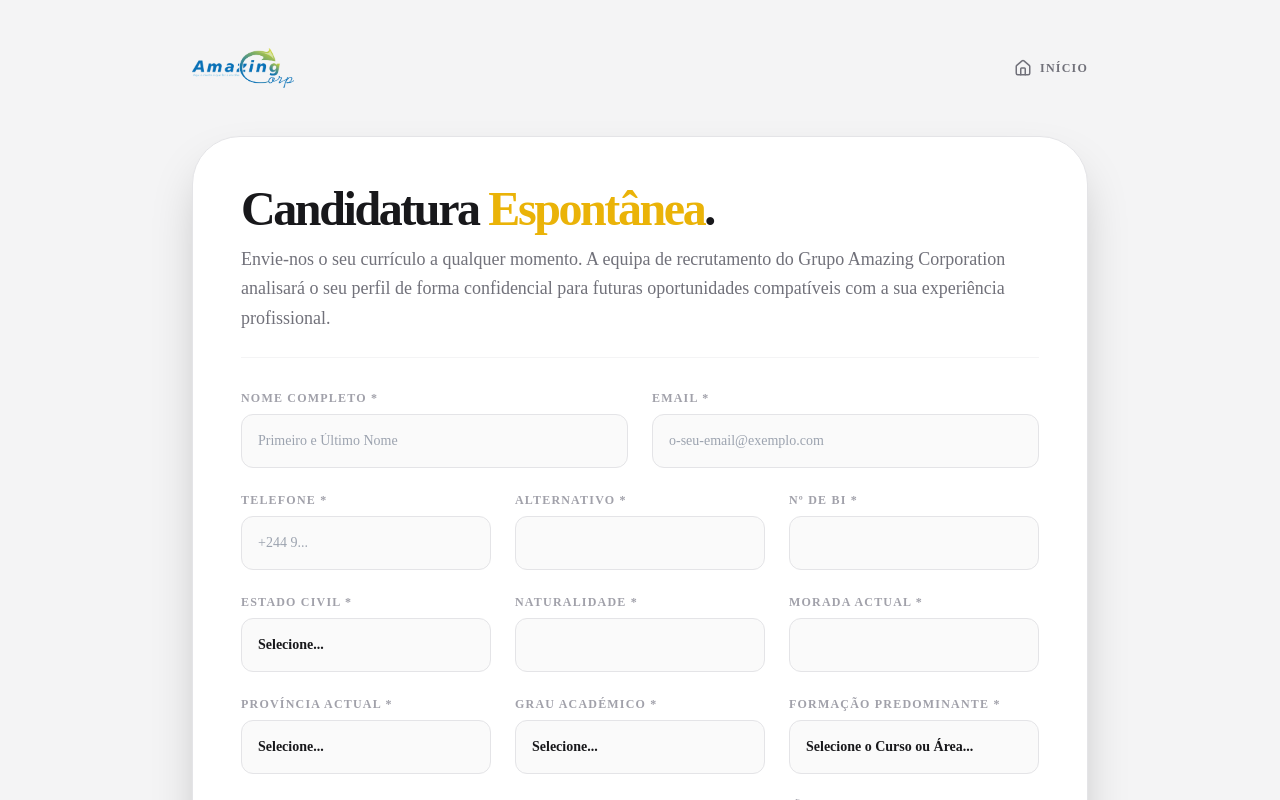
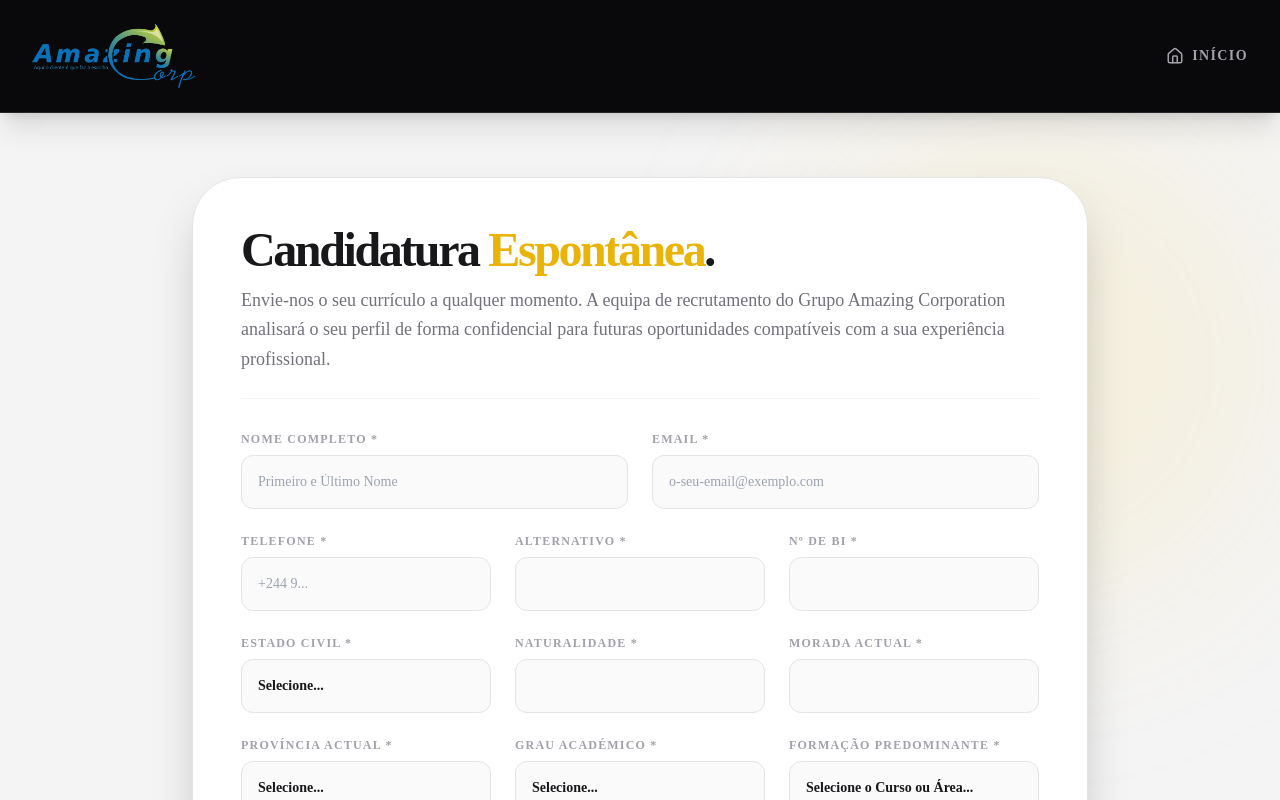
Before and after one commit to Simao1994/Amazing-Corporation-ERP-PRO, a React (Vite) app: page /#/candidatura-espontanea in a window 1280 px wide. Shown: the top 800 px of the page. Built offline with nearby package versions, Linux system fonts and the light colour scheme; no server answers; the database is empty.

Commit message:
UI: Add premium black header to spontaneous application form

```diff
--- a/pages/PublicCandidaturaEspontanea.tsx
+++ b/pages/PublicCandidaturaEspontanea.tsx
@@ -136,19 +136,23 @@ const PublicCandidaturaEspontanea: React.FC = () => {
     };
 
     return (
-        <div className="min-h-screen bg-zinc-100 text-zinc-900 font-['Times_New_Roman',_Times,_serif] py-12 px-6 relative overflow-x-hidden">
-            {/* Background elements */}
-            <div className="absolute top-0 right-0 w-[500px] h-[500px] bg-yellow-400/10 rounded-full blur-[100px] pointer-events-none -z-10"></div>
-            <div className="absolute bottom-0 left-0 w-[300px] h-[300px] bg-sky-200/20 rounded-full blur-[100px] pointer-events-none -z-10"></div>
-
-            <div className="max-w-4xl mx-auto flex justify-between items-center mb-12">
-                <Logo className="h-10" />
-                <div className="flex gap-4">
-                    <Link to="/" className="flex items-center gap-2 font-bold text-xs uppercase tracking-widest text-zinc-500 hover:text-zinc-900 transition-all">
-                        <Home size={18} /> Início
-                    </Link>
+        <div className="min-h-screen bg-zinc-100 text-zinc-900 font-['Times_New_Roman',_Times,_serif] relative overflow-x-hidden">
+            {/* Premium Black Header */}
+            <div className="w-full bg-zinc-950 py-6 px-8 shadow-xl relative z-20 border-b border-zinc-800">
+                <div className="max-w-7xl mx-auto flex justify-between items-center">
+                    <Logo className="h-14 md:h-16" />
+                    <div className="flex gap-4">
+                        <Link to="/" className="flex items-center gap-2 font-bold text-xs md:text-sm uppercase tracking-widest text-zinc-400 hover:text-white transition-all">
+                            <Home size={18} /> Início
+                        </Link>
+                    </div>
                 </div>
             </div>
+
+            <div className="py-12 px-6 relative z-10">
+                {/* Background elements */}
+                <div className="absolute top-0 right-0 w-[500px] h-[500px] bg-yellow-400/10 rounded-full blur-[100px] pointer-events-none -z-10"></div>
+                <div className="absolute bottom-0 left-0 w-[300px] h-[300px] bg-sky-200/20 rounded-full blur-[100px] pointer-events-none -z-10"></div>
 
             {isSuccess ? (
                 <div className="w-full max-w-4xl mx-auto bg-white p-8 md:p-12 rounded-[3rem] border border-zinc-200 shadow-2xl mt-12 text-center animate-in fade-in zoom-in duration-500">
@@ -345,6 +349,7 @@ const PublicCandidaturaEspontanea: React.FC = () => {
                     </form>
                 </div>
             )}
+            </div>
         </div>
     );
 };
```
